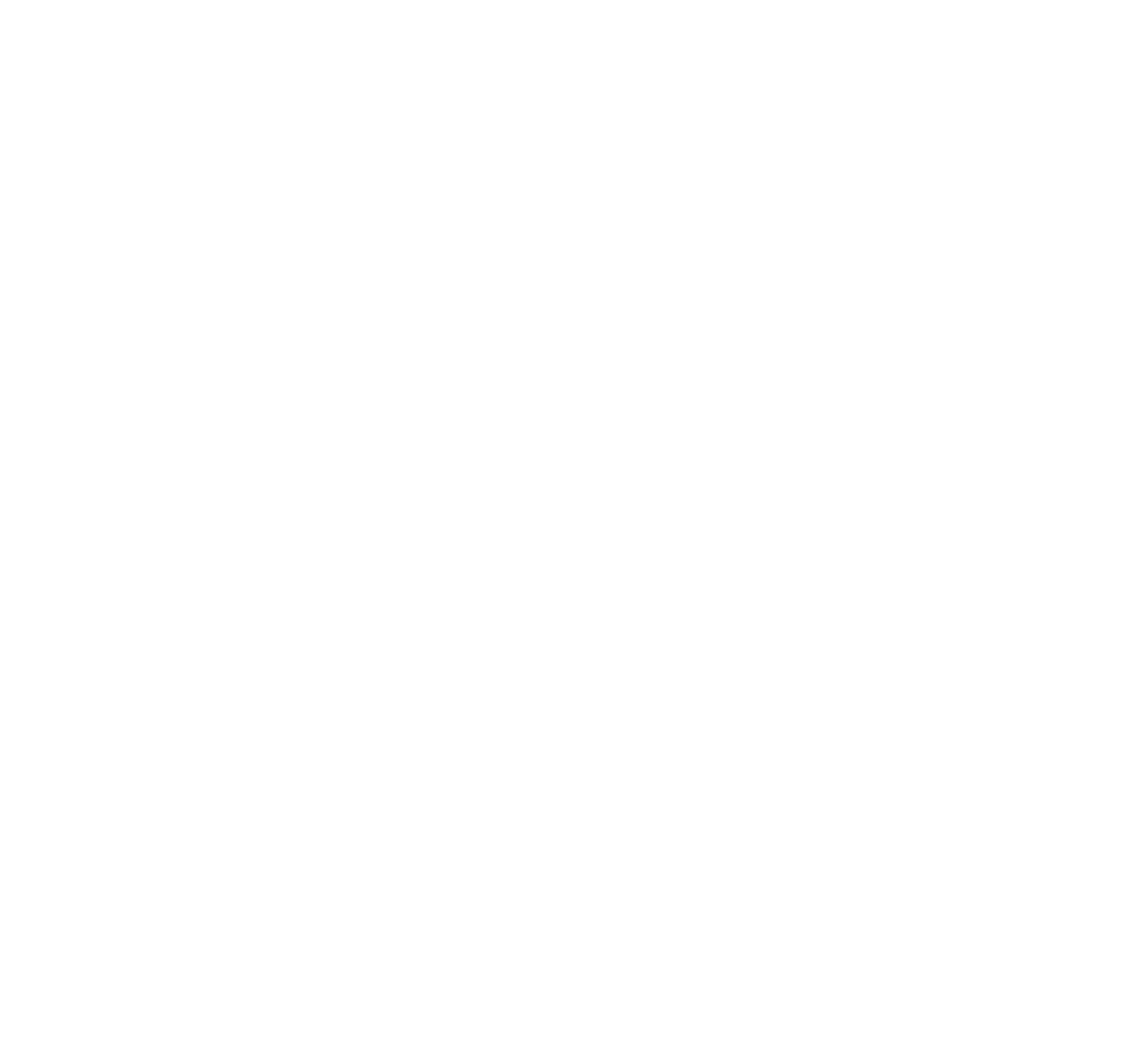
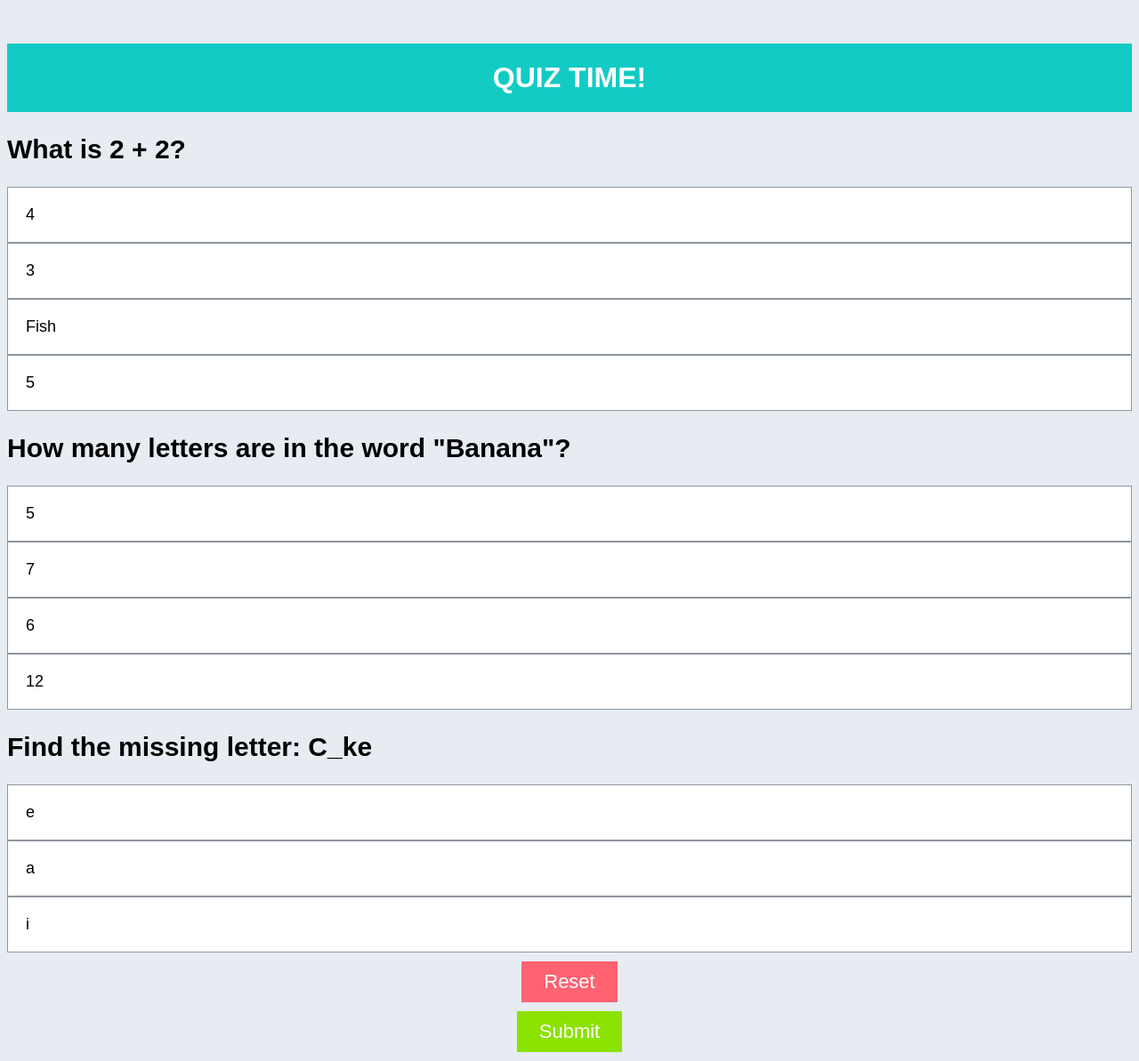
Before and after one commit to DaviVilarinho/quiz-correcao-do-curso, a Vue app: page / in a window 1280 px wide. Shown: the whole page at 89% size. Before the commit the page ends 800 px from the top, so only its background shows below. Built offline with nearby package versions, Linux system fonts and the light colour scheme.

Commit message:
can click answer

```diff
--- a/src/App.vue
+++ b/src/App.vue
@@ -1,11 +1,222 @@
 <template>
+  <div>
+    <h1 class="title">QUIZ TIME!</h1>
+  </div>
+  <quiz-question v-for="question in questions" :key="question['q']">
+    <template v-slot:question>
+      <h2>{{ question['q'] }}</h2>
+    </template>
+
+    <template v-slot:answers>
+      <quiz-answer v-for="answer in question['answers']" :key="answer['text']"
+        :text="answer['text']"
+        :isCorrect="answer['is_correct']"
+        :questionId="question['q']"
+        @question-answered="markAnswered">
+      </quiz-answer>
+    </template>
+  </quiz-question>
+  <div>
+    <button class="btn reset-btn">Reset</button>
+    <button class="btn submit-btn">Submit</button>
+  </div>
 </template>
 
 <script>
+import QuizAnswer from './components/QuizAnswer.vue';
+import QuizQuestion from './components/QuizQuestion.vue';
+
 export default {
   name: 'App',
+  data() {
+    return {
+      correctAnswered: {},
+      questions: [
+        {
+          q: 'What is 2 + 2?',
+          answers: [
+            {
+              text: '4',
+              is_correct: true
+            },
+            {
+              text: '3',
+              is_correct: false
+            },
+            {
+              text: 'Fish',
+              is_correct: false
+            },
+            {
+              text: '5',
+              is_correct: false
+            }
+          ]
+        },
+        {
+          q: 'How many letters are in the word "Banana"?',
+          answers: [
+            {
+              text: '5',
+              is_correct: false
+            },
+            {
+              text: '7',
+              is_correct: false
+            },
+            {
+              text: '6',
+              is_correct: true
+            },
+            {
+              text: '12',
+              is_correct: false
+            }
+          ]
+        },
+        {
+          q: 'Find the missing letter: C_ke',
+          answers: [
+            {
+              text: 'e',
+              is_correct: false
+            },
+            {
+              text: 'a',
+              is_correct: true
+            },
+            {
+              text: 'i',
+              is_correct: false
+            }
+          ]
+        },
+      ],
+      results: [
+        {
+          min: 0,
+          max: 2,
+          title: "Try again!",
+          desc: "Do a little more studying and you may succeed!"
+        },
+        {
+          min: 3,
+          max: 3,
+          title: "Wow, you're a genius!",
+          desc: "Studying has definitely paid off for you!"
+        }
+      ]
+    }
+  },
+  components: {
+    QuizQuestion,
+    QuizAnswer
+  },
+  methods: {
+    markAnswered(answerObject) {
+      this.correctAnswered[answerObject['questionId']] = answerObject['isCorrect'];
+    }
+  },
 }
 </script>
+<style>
+* {
+  box-sizing: border-box;
+}
 
-<style>
+body {
+  font-size: 20px;
+  font-family: sans-serif;
+  padding-top: 20px;
+  background: #e6ecf1;
+}
+
+.progress {
+  height: 50px;
+  margin-top: 10px;
+  background-color: #ddd;
+  position: relative;
+}
+
+.bar {
+  height: 50px;
+  background-color: #ff6372;
+  transition: all 0.3s linear;
+}
+
+.status {
+  position: absolute;
+  top: 15px;
+  left: 0;
+  text-align: center;
+  color: #fff;
+  width: 100%;
+}
+
+.title {
+  width: 100%;
+  padding: 20px;
+  font-size: 32px;
+  font-weight: bold;
+  text-align: center;
+  background-color: #12cbc4;
+  color: #fff;
+  box-sizing: border-box;
+}
+
+.desc {
+  border: 1px solid #8e959f;
+  padding: 20px;
+  font-size: 18px;
+  width: 100%;
+  background-color: #fff;
+  transition: 0.4s linear all;
+  text-align: center;
+}
+
+.fade-enter-from {
+  opacity: 0;
+}
+
+.fade-enter-active {
+  transition: all 0.3s linear;
+}
+
+.fade-leave-active {
+  transition: all 0.3s linear;
+  opacity: 0;
+  position: absolute;
+}
+
+.result {
+  width: 100%;
+}
+
+.btn {
+  border: 1px;
+  font-size: 22px;
+  color: #fff;
+  padding: 10px 25px;
+  margin: 10px auto;
+  display: block;
+}
+
+.reset-btn {
+  background-color: #ff6372;
+  border-color: #ef6272;
+}
+
+.submit-btn {
+  background-color: #8ce200;
+  border-color: #7ce000;
+}
+
+
+.reset-btn:active,
+.reset-btn:focus,
+.reset-btn:hover {
+  border: 0;
+  outline: 0;
+}
+
 </style>
--- /dev/null
+++ b/src/components/QuizAnswer.vue
@@ -0,0 +1,67 @@
+
+<template>
+    <div :class="['answer']" @click="markAnswered" >{{ text }}</div>
+</template>
+
+<script>
+export default {
+    methods: {
+        markAnswered() {
+            this.isSelected = true;
+            this.$emit('question-answered', { 'questionId': this.questionId, 'isCorrect': this.isCorrect });
+        }
+    },
+    data () {
+        return {
+            isSelected: false
+        };
+    },
+    props: {
+        text: {
+            required: true,
+            type: String
+        },
+        questionId: {
+            required: true,
+            type: String
+        },
+        isCorrect: {
+            required: true,
+            type: Boolean
+        }
+    },
+    emits: ['question-answered']
+}
+</script>
+
+<style>
+.answer {
+  border: 1px solid #8e959f;
+  padding: 20px;
+  font-size: 18px;
+  width: 100%;
+  background-color: #fff;
+  transition: 0.2s linear all;
+}
+
+.answer-selected {
+    background-color: #8e959f;
+}
+
+.answer span {
+  display: inline-block;
+  margin-left: 5px;
+  font-size: 0.75em;
+  font-style: italic;
+}
+
+.answer:not(.is-answered) {
+  cursor: pointer;
+}
+
+.answer:not(.is-answered):hover {
+  background-color: #8ce200;
+  border-color: #8ce200;
+  color: #fff;
+}
+</style>
--- /dev/null
+++ b/src/components/QuizQuestion.vue
@@ -0,0 +1,40 @@
+<template>
+    <slot name="question"></slot>
+    <slot name="answers"></slot>
+</template>
+
+<script>
+export default {
+}
+</script>
+
+<style>
+.ctr {
+  margin: 0 auto;
+  max-width: 600px;
+  width: 100%;
+  box-sizing: border-box;
+  position: relative;
+}
+
+.questions-ctr {
+  position: relative;
+  width: 100%;
+}
+
+.question {
+  width: 100%;
+  padding: 20px;
+  font-size: 32px;
+  font-weight: bold;
+  text-align: center;
+  background-color: #00ca8c;
+  color: #fff;
+  box-sizing: border-box;
+}
+
+.single-question {
+  position: relative;
+  width: 100%;
+}
+</style>
```
Also changed, not shown: src/main.js (line endings or trailing spaces).
